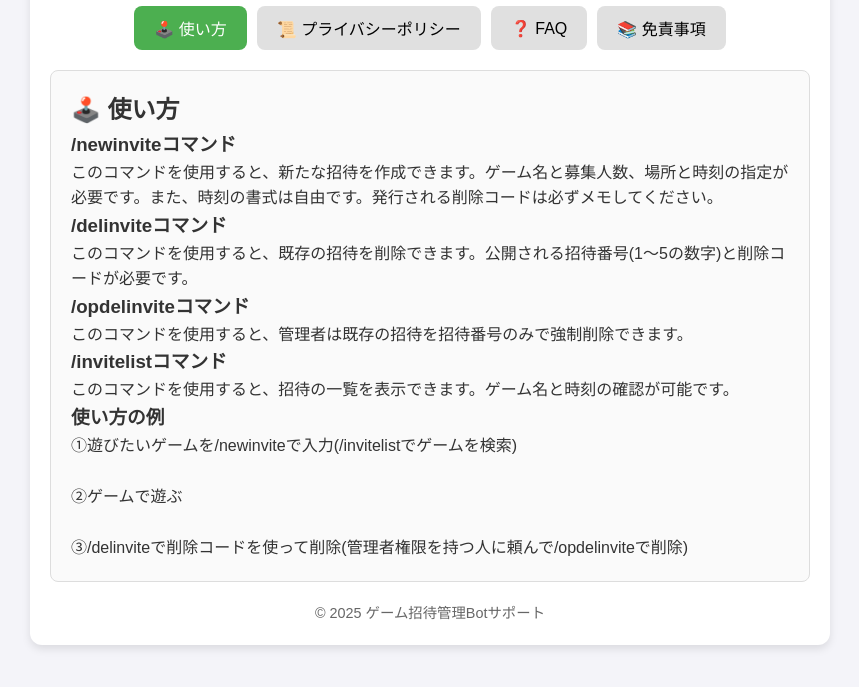
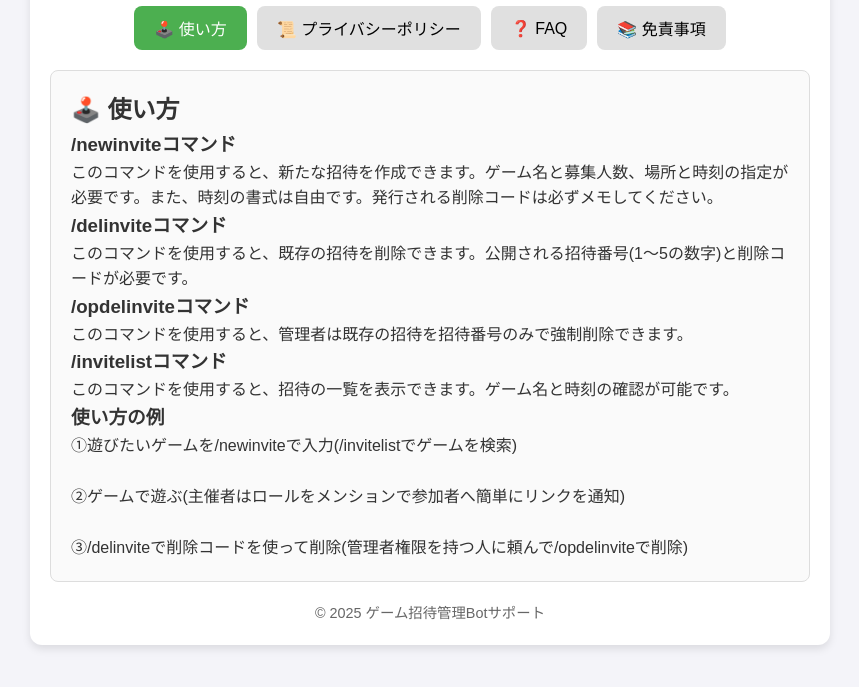
Before and after one commit to KaiwareJP/Botsupport, a plain HTML site: page index.html in a window 1280 px wide. Shown: the part 135-822 px from the top of the page, without its empty margins (210-1069 px from the left). Drawn offline with Linux system fonts and the light colour scheme.

Commit message:
Update index.html
具体的にしました

```diff
--- a/index.html
+++ b/index.html
@@ -38,7 +38,7 @@
                 <h3>/invitelistコマンド</h3>
                 <p>このコマンドを使用すると、招待の一覧を表示できます。ゲーム名と時刻の確認が可能です。</p>
                 <h3>使い方の例</h3>
-                <p>①遊びたいゲームを/newinviteで入力(/invitelistでゲームを検索)</p><br /><p>②ゲームで遊ぶ</p><br /><p>③/delinviteで削除コードを使って削除(管理者権限を持つ人に頼んで/opdelinviteで削除)</p>
+                <p>①遊びたいゲームを/newinviteで入力(/invitelistでゲームを検索)</p><br /><p>②ゲームで遊ぶ(主催者はロールをメンションで参加者へ簡単にリンクを通知)</p><br /><p>③/delinviteで削除コードを使って削除(管理者権限を持つ人に頼んで/opdelinviteで削除)</p>
             </div>
             <div id="policy" class="content-box hidden">
                 <h2>📜 プライバシーポリシー</h2>
```
